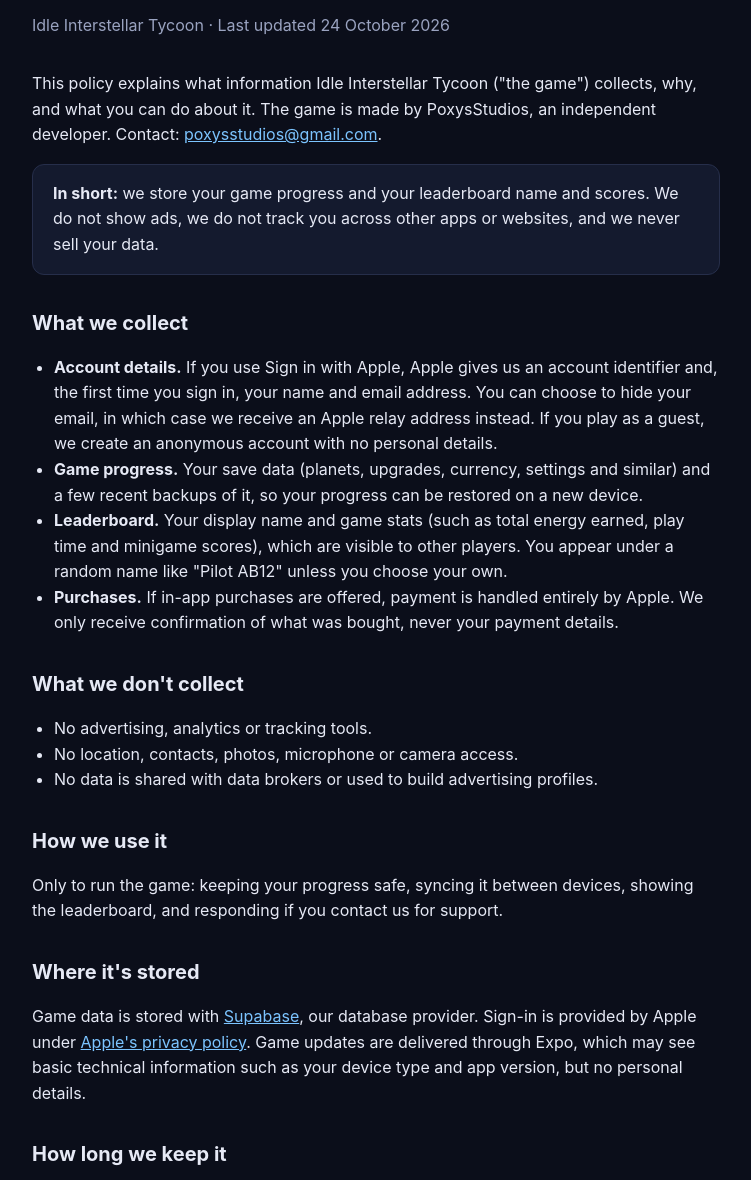
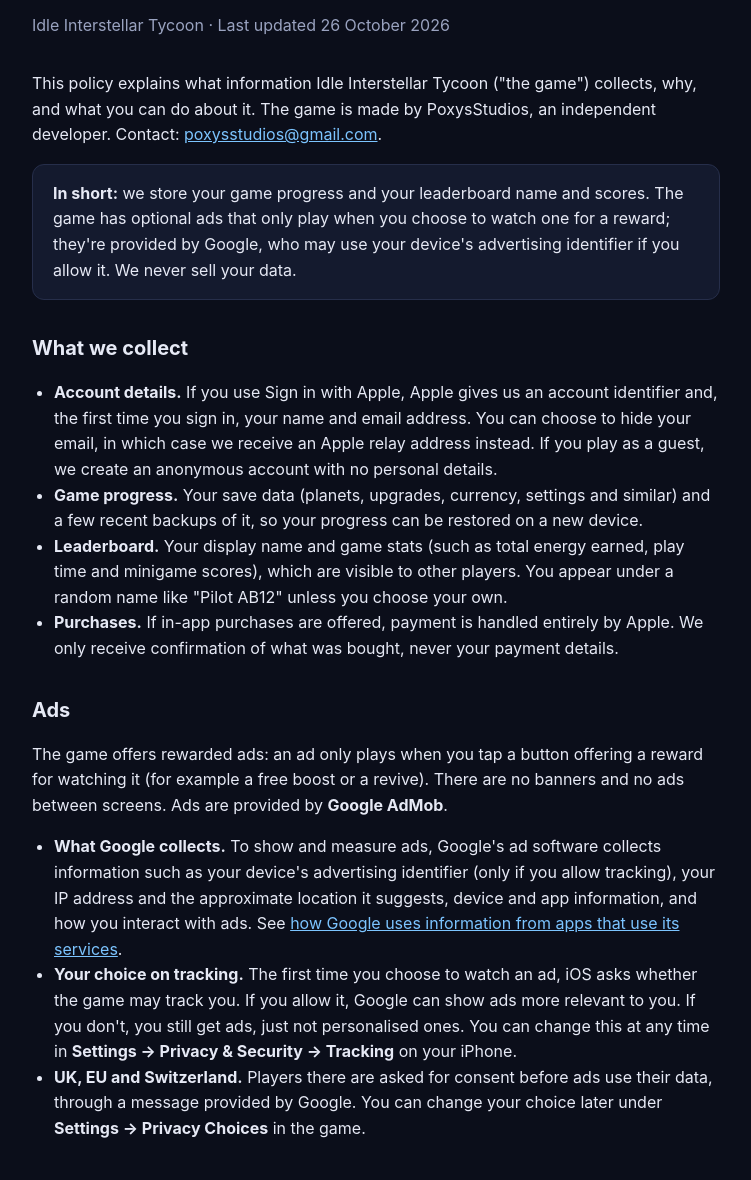
Before and after one commit to poxysstudios/poxysstudios.github.io, a plain HTML site: page idle-interstellar-tycoon/privacy.html in a window 1280 px wide. Shown: the part 105-1285 px from the top of the page, without its empty margins (264-1015 px from the left). Drawn offline with Linux system fonts and the light colour scheme.

Commit message:
Add files via upload

```diff
--- a/idle-interstellar-tycoon/privacy.html
+++ b/idle-interstellar-tycoon/privacy.html
@@ -11,13 +11,13 @@
   <header>
     <div class="studio">PoxysStudios</div>
     <h1>Privacy Policy</h1>
-    <p class="muted">Idle Interstellar Tycoon · Last updated 24 October 2026</p>
+    <p class="muted">Idle Interstellar Tycoon · Last updated 26 October 2026</p>
   </header>
 
   <p>This policy explains what information Idle Interstellar Tycoon ("the game") collects, why, and what you can do about it. The game is made by PoxysStudios, an independent developer. Contact: <a href="mailto:poxysstudios@gmail.com">poxysstudios@gmail.com</a>.</p>
 
   <div class="card">
-    <strong>In short:</strong> we store your game progress and your leaderboard name and scores. We do not show ads, we do not track you across other apps or websites, and we never sell your data.
+    <strong>In short:</strong> we store your game progress and your leaderboard name and scores. The game has optional ads that only play when you choose to watch one for a reward; they're provided by Google, who may use your device's advertising identifier if you allow it. We never sell your data.
   </div>
 
   <h2>What we collect</h2>
@@ -28,18 +28,26 @@
     <li><strong>Purchases.</strong> If in-app purchases are offered, payment is handled entirely by Apple. We only receive confirmation of what was bought, never your payment details.</li>
   </ul>
 
+  <h2>Ads</h2>
+  <p>The game offers rewarded ads: an ad only plays when you tap a button offering a reward for watching it (for example a free boost or a revive). There are no banners and no ads between screens. Ads are provided by <strong>Google AdMob</strong>.</p>
+  <ul>
+    <li><strong>What Google collects.</strong> To show and measure ads, Google's ad software collects information such as your device's advertising identifier (only if you allow tracking), your IP address and the approximate location it suggests, device and app information, and how you interact with ads. See <a href="https://policies.google.com/technologies/partner-sites">how Google uses information from apps that use its services</a>.</li>
+    <li><strong>Your choice on tracking.</strong> The first time you choose to watch an ad, iOS asks whether the game may track you. If you allow it, Google can show ads more relevant to you. If you don't, you still get ads, just not personalised ones. You can change this at any time in <strong>Settings → Privacy &amp; Security → Tracking</strong> on your iPhone.</li>
+    <li><strong>UK, EU and Switzerland.</strong> Players there are asked for consent before ads use their data, through a message provided by Google. You can change your choice later under <strong>Settings → Privacy Choices</strong> in the game.</li>
+  </ul>
+
   <h2>What we don't collect</h2>
   <ul>
-    <li>No advertising, analytics or tracking tools.</li>
-    <li>No location, contacts, photos, microphone or camera access.</li>
-    <li>No data is shared with data brokers or used to build advertising profiles.</li>
+    <li>No analytics tools of our own, and no tracking beyond the ads described above.</li>
+    <li>No contacts, photos, microphone or camera access, and no precise location.</li>
+    <li>We never sell your data or share it with data brokers.</li>
   </ul>
 
   <h2>How we use it</h2>
-  <p>Only to run the game: keeping your progress safe, syncing it between devices, showing the leaderboard, and responding if you contact us for support.</p>
+  <p>To run the game: keeping your progress safe, syncing it between devices, showing the leaderboard, showing the ads you choose to watch, and responding if you contact us for support.</p>
 
   <h2>Where it's stored</h2>
-  <p>Game data is stored with <a href="https://supabase.com/privacy">Supabase</a>, our database provider. Sign-in is provided by Apple under <a href="https://www.apple.com/legal/privacy/">Apple's privacy policy</a>. Game updates are delivered through Expo, which may see basic technical information such as your device type and app version, but no personal details.</p>
+  <p>Game data is stored with <a href="https://supabase.com/privacy">Supabase</a>, our database provider. Sign-in is provided by Apple under <a href="https://www.apple.com/legal/privacy/">Apple's privacy policy</a>. Game updates are delivered through Expo, which may see basic technical information such as your device type and app version, but no personal details. Ads are provided by Google AdMob under <a href="https://policies.google.com/privacy">Google's privacy policy</a>.</p>
 
   <h2>How long we keep it</h2>
   <p>We keep your data for as long as your account exists. When you delete your account, your save data, backups and leaderboard entry are removed.</p>
@@ -51,7 +59,7 @@
   <p>Depending on where you live (for example under UK GDPR), you can ask to see, correct or delete the data we hold about you, or object to how it's used. Email <a href="mailto:poxysstudios@gmail.com">poxysstudios@gmail.com</a> and we'll respond within 30 days. You can also complain to your local data protection authority; in the UK that's the <a href="https://ico.org.uk/">ICO</a>.</p>
 
   <h2>Children</h2>
-  <p>The game is rated 9+. We don't knowingly collect more than the information described above from anyone, and leaderboard names should not contain personal information. If you believe a child has shared personal information with us, contact us and we'll remove it.</p>
+  <p>The game is rated 9+ and isn't directed at children under 13. We don't knowingly collect more than the information described above from anyone, and leaderboard names should not contain personal information. If you believe a child has shared personal information with us, contact us and we'll remove it.</p>
 
   <h2>Changes</h2>
   <p>If this policy changes, we'll update the date at the top of this page.</p>
```
Also changed, not shown: idle-interstellar-tycoon/support.html (+4 -1 lines), index.html (added, +24 -0 lines), app-ads.txt (added).
